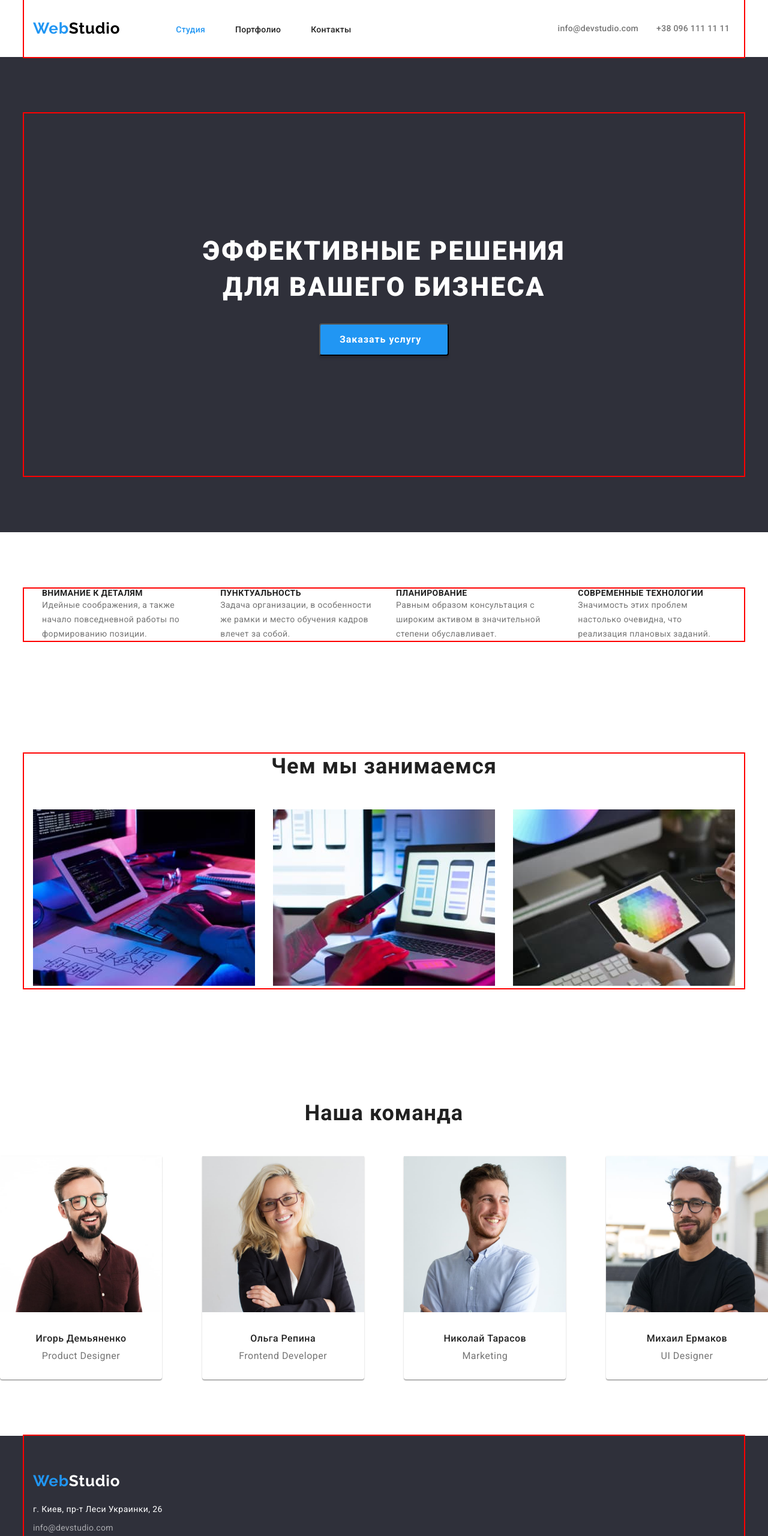
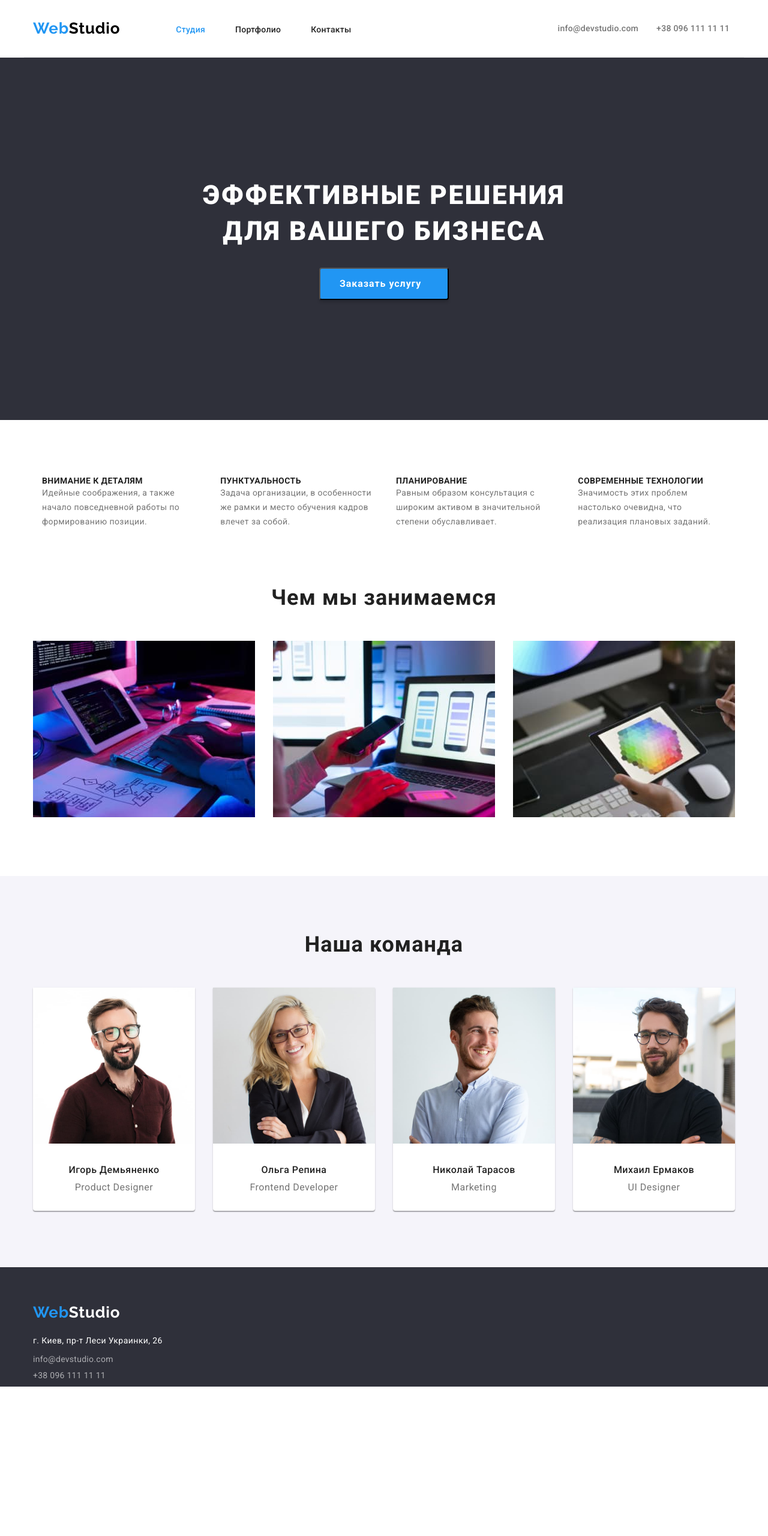
Before and after one commit to AndreyS86/AndreyS86-goit-markup-hw-03, a plain HTML site: page index.html in a window 1280 px wide. Shown: the top 2560 px of the page at 60% size. After the commit the page ends 2311 px from the top, so only its background shows below. Drawn offline with nearby package versions, Linux system fonts and the light colour scheme.

Commit message:
complite

```diff
--- a/css/styles.css
+++ b/css/styles.css
@@ -48,7 +48,7 @@ list-style: none;
   padding-right: 15px;
   margin-right: auto;
   margin-left: auto;
-  outline: 2px solid red;
+  /* outline: 2px solid red; */
 }
 .section {
   padding-top: 94px;
@@ -60,6 +60,7 @@ list-style: none;
   display: flex;
   padding-top: 32px;
   padding-bottom: 32px;
+  border-bottom: 1px solid #ECECEC;
 }
 
 .header-list {
@@ -151,8 +152,6 @@ color: var(--link-btn-color);
 .hero {
   background-color: var(--background-secondary-color);
   display: block;
-
-
 }
 
 .hero-title {
@@ -199,7 +198,10 @@ border-radius: 4px;
 
 .peculiarities {
 background-color: var(--background-title-color);
+padding-top: 94px;
+
 }
+
 .peculiarities-list{
   display: flex;
   justify-content: space-between;
@@ -238,9 +240,6 @@ column-gap: 30px;
     color: var(--text-secondary-color);
 }
 /* -------------ABOUT-------------- */
-/* .about {
-  padding-top: 94px;
-} */
 
 .about-title {
 font-weight: 700;
@@ -258,7 +257,6 @@ padding-bottom: 50px;
 .about-list {
   display: flex;
   justify-content: space-between;
-  /* padding-bottom: 94px; */
 }
 
 
@@ -282,13 +280,11 @@ line-height: 1.16;
 text-align: center;
 letter-spacing: 0.03em;
 color: var(--main-title-color);
-padding-top: 94px;
 padding-bottom: 50px;
 min-width: 264px;
 }
 .team-list {
   display: flex;
-  padding-bottom: 94px;
   justify-content: space-between;
 }
 
@@ -406,7 +402,6 @@ border-radius: 4px;
 }
 
 .buttons-item {
-padding-top: 94px;
 padding-bottom: 50px;
 }
 
@@ -431,7 +426,6 @@ background-color: var(--link-btn-color);
 
 .works-item {
   margin-bottom: 30px;
-  /* border: 1px solid #EEEEEE; */
 }
 .works-item-title {
 font-weight: 700;
@@ -453,3 +447,10 @@ margin-top: 4px;
 margin-left: 24px;
 /* width: 322px; */
  }
+
+ .works-border {
+  border-right: 1px solid #EEEEEE;
+  border-left: 1px solid #EEEEEE;
+  border-bottom: 1px solid #EEEEEE;
+};
+ }
--- a/index.html
+++ b/index.html
@@ -52,15 +52,15 @@
       </div>
     </header>
     <main>
-      <section class="hero section">
-        <div class="container">
+      <section class="hero ">
+        <div class="container ">
         <h1 class="hero-title">Эффективные решения для вашего бизнеса</h1>
         <div class="hero-button">
           <button type="button" class="hero-btn">Заказать услугу</button>
         </div>
       </div>
       </section>
-      <section class="peculiarities section">
+      <section class="peculiarities ">
         <div class="container">
         <h2 class="visually-hidden">Особенности</h2>
         <ul class="peculiarities-list list">
@@ -95,8 +95,8 @@
         </ul>
       </div>
       </section>
-      <section class="about section">
-        <div class="container">
+      <section class="about ">
+        <div class="container section">
         <h2 class="about-title">Чем мы занимаемся</h2>
         <ul class="about-list list">
           <li class="about-item">
@@ -115,8 +115,8 @@
         </ul>
       </div>
       </section>
-      <section class="team>
-      <div class="container">
+      <section class="team ">
+       <div class="container section">
         <h2 class="team-title">Наша команда</h2>
         <ul class="team-list list">
           <li class="team-item">
@@ -148,7 +148,7 @@
             <p lang="en" class="team-item-profession">UI Designer</p>
           </li>
         </ul>
-      </div>
+       </div>
       </section>
     </main>
     <footer class="footer">
```
Also changed, not shown: portfolio.html (+18 -1 lines).
